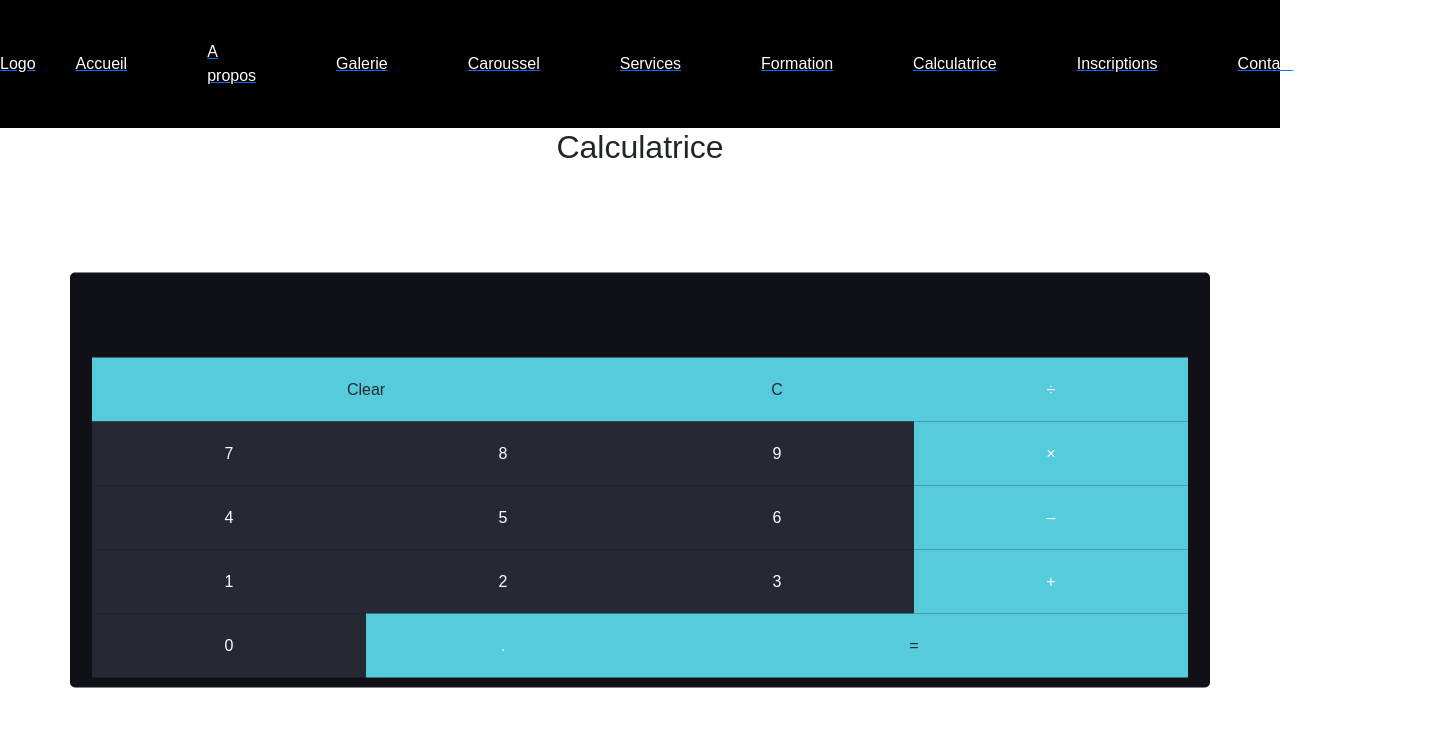
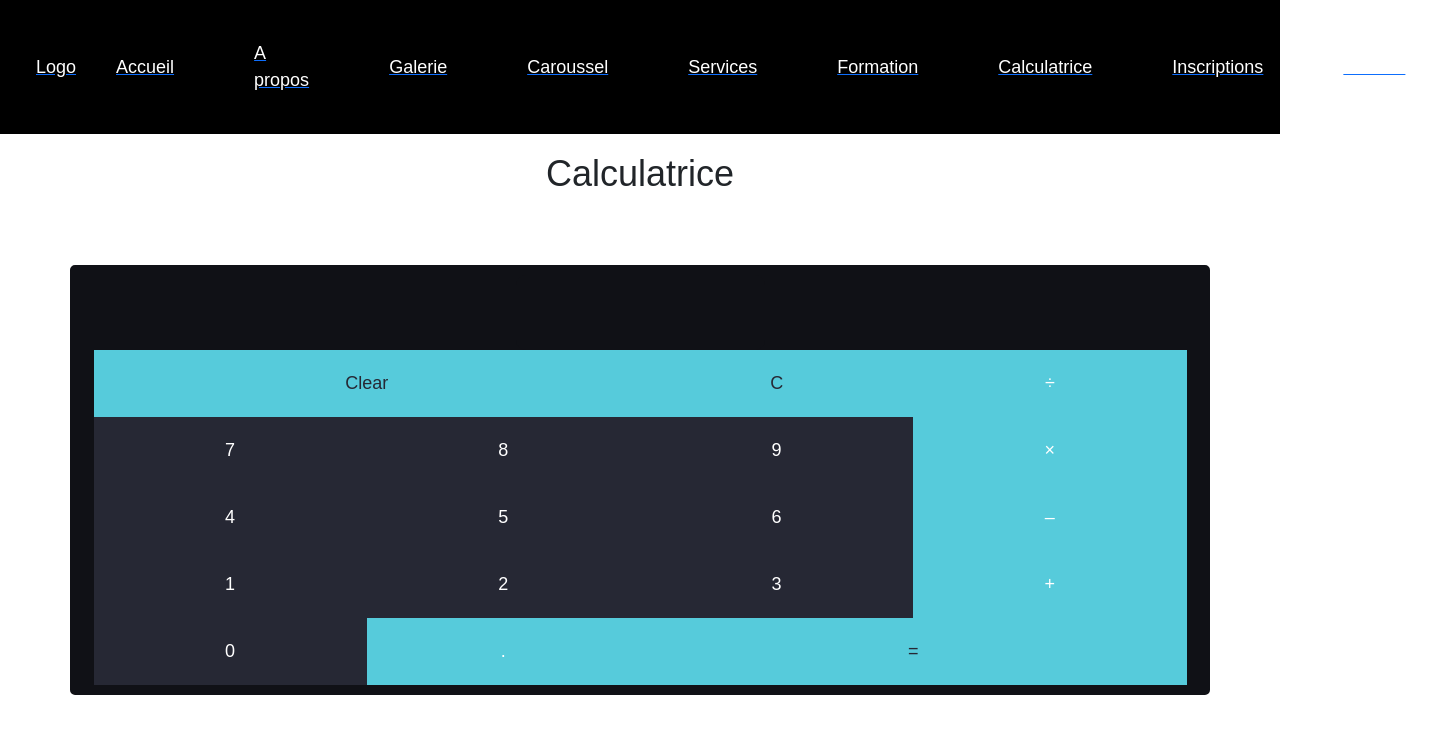
Before and after one commit to MohamedHoumado/Proreact, a React (Create React App) app: page /calculatrice in a window 1280 px wide. Shown: the top 734 px of the page, 1445 px wide, since content can reach past the window. Built offline with nearby package versions, Linux system fonts and the light colour scheme.

Commit message:
modification css

```diff
--- a/src/App.css
+++ b/src/App.css
@@ -13,24 +13,16 @@ h1,h5, h2{
 
 .Menu ul{
   list-style: none;
-  padding: 0;
-  margin: 0;
-  width: 100%;
   background-color: #000;
   display: flex;
   align-items: center;
-
-}
-
-a{
-  text-decoration: none;
 }
 
 li{
   color: white;
   margin: 40px;
+
 }
-
 .Logo{
   display: flex;
   margin: 0;
@@ -68,6 +60,7 @@ li{
   label{
     text-align: left;
     padding: 0.25rem 0;
+
   }
   input{
     margin: 0.5rem 0;
@@ -92,8 +85,12 @@ li{
 
 /* CSS pour l'onglet Calculatice */
 @import url("https://fonts.googleapis.com/css2?family=Roboto:wght@400;500;700;900&display=swap");
-
-
+*{
+  margin:0;
+  padding: 0;
+  font-family: "Hoboto", sans-serif;
+  font-size: 18px;
+}
 .container{
   top:60%;
   left: 50%;
--- a/src/Menu.js
+++ b/src/Menu.js
@@ -1,6 +1,7 @@
 import React from 'react';
 
 import { NavLink } from 'react-router-dom';
+import "./App.css";
 
 function Menu(props){
     return (
```
